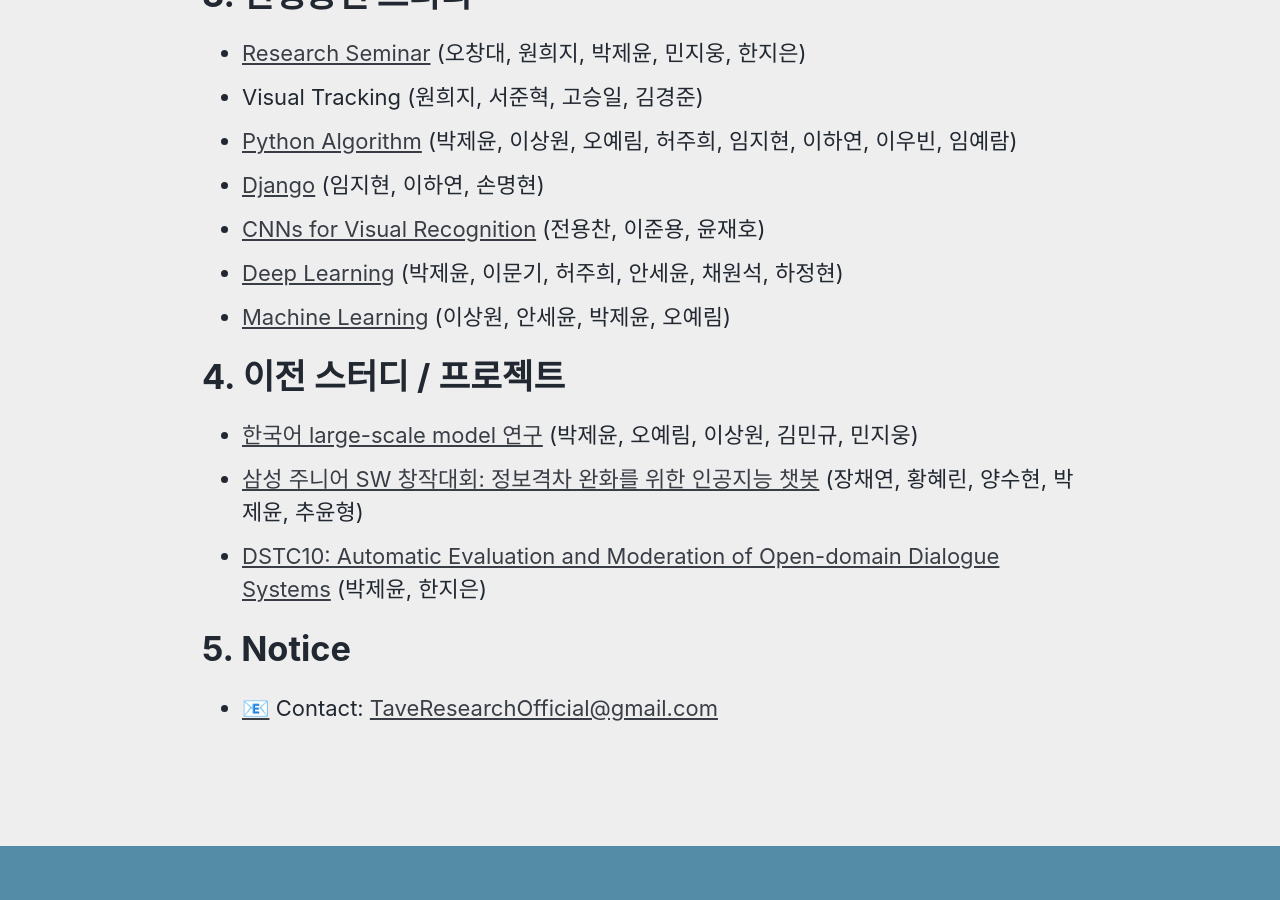
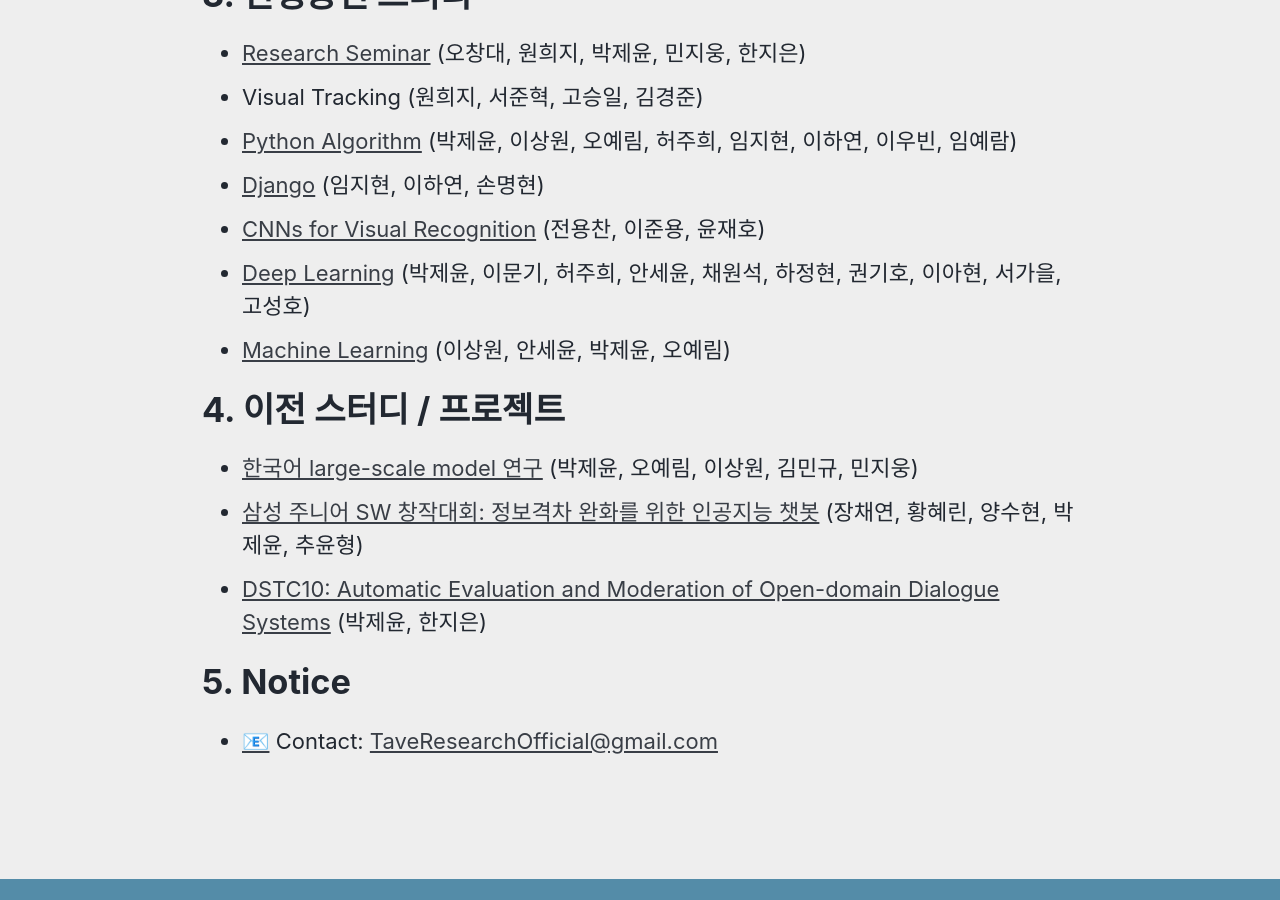
Before and after one commit to TAVEResearch/TAVEResearch.github.io, a Jekyll site: the page built from about.md, in a window 1280 px wide and 900 px high, scrolled down 1441 px. Built offline with Jekyll 4.4.1, drawn with Linux system fonts in a browser that asks for light colours; cached includes are drawn as plain includes.

Commit message:
Update about.md

```diff
--- a/about.md
+++ b/about.md
@@ -35,7 +35,7 @@ author_profile: false
 - [Python Algorithm](https://github.com/TAVEResearch/TAVE_algorithm_study) (박제윤, 이상원, 오예림, 허주희, 임지현, 이하연, 이우빈, 임예람)
 - [Django](https://github.com/TAVEResearch/AMA) (임지현, 이하연, 손명현)
 - [CNNs for Visual Recognition](https://github.com/TAVEResearch/cs231n) (전용찬, 이준용, 윤재호)
-- [Deep Learning](https://github.com/TAVEResearch/deep_learning) (박제윤, 이문기, 허주희, 안세윤, 채원석, 하정현)
+- [Deep Learning](https://github.com/TAVEResearch/deep_learning) (박제윤, 이문기, 허주희, 안세윤, 채원석, 하정현, 권기호, 이아현, 서가을, 고성호)
 - [Machine Learning](https://github.com/TAVEResearch/machine_learning) (이상원, 안세윤, 박제윤, 오예림)
 
 # 4. 이전 스터디 / 프로젝트
```
